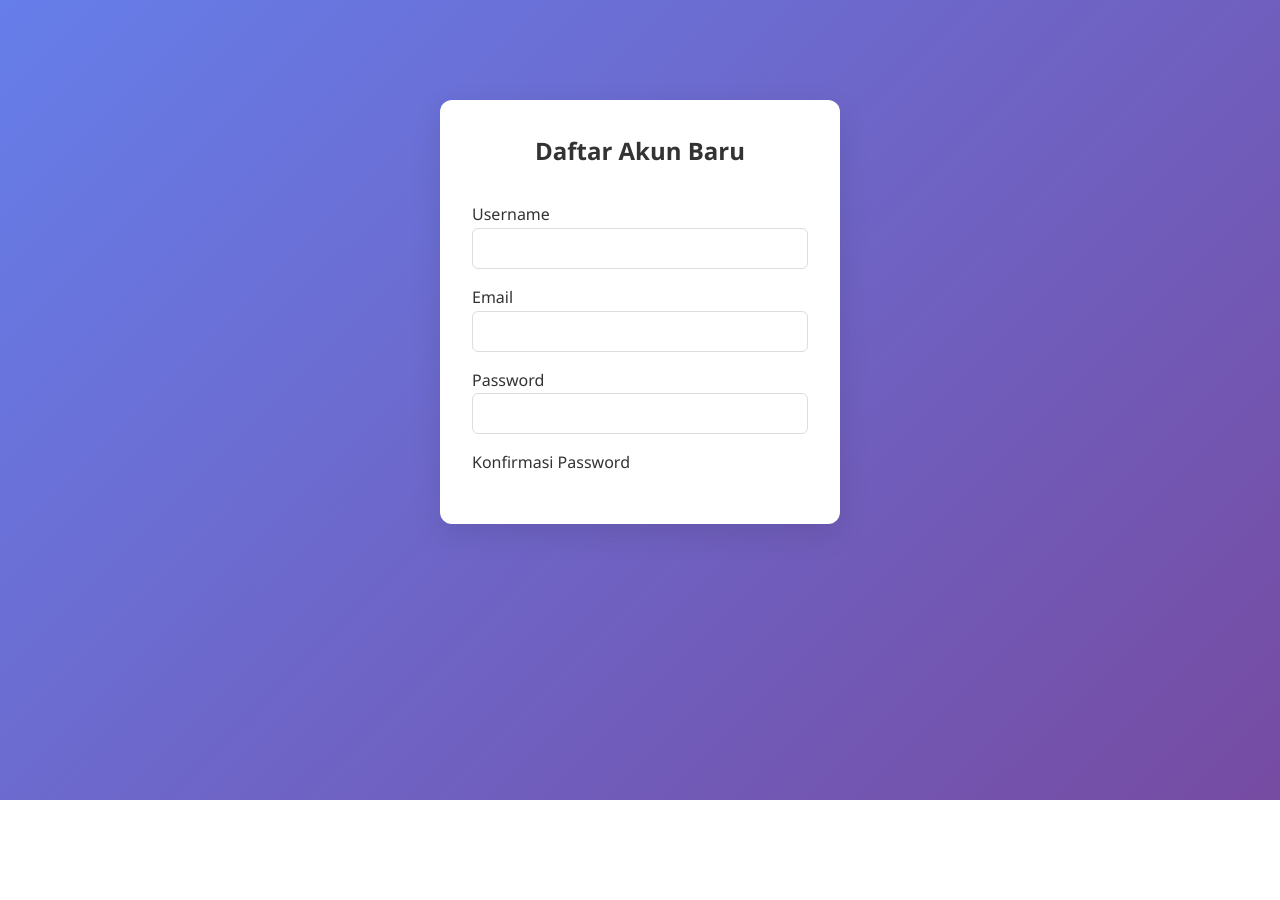
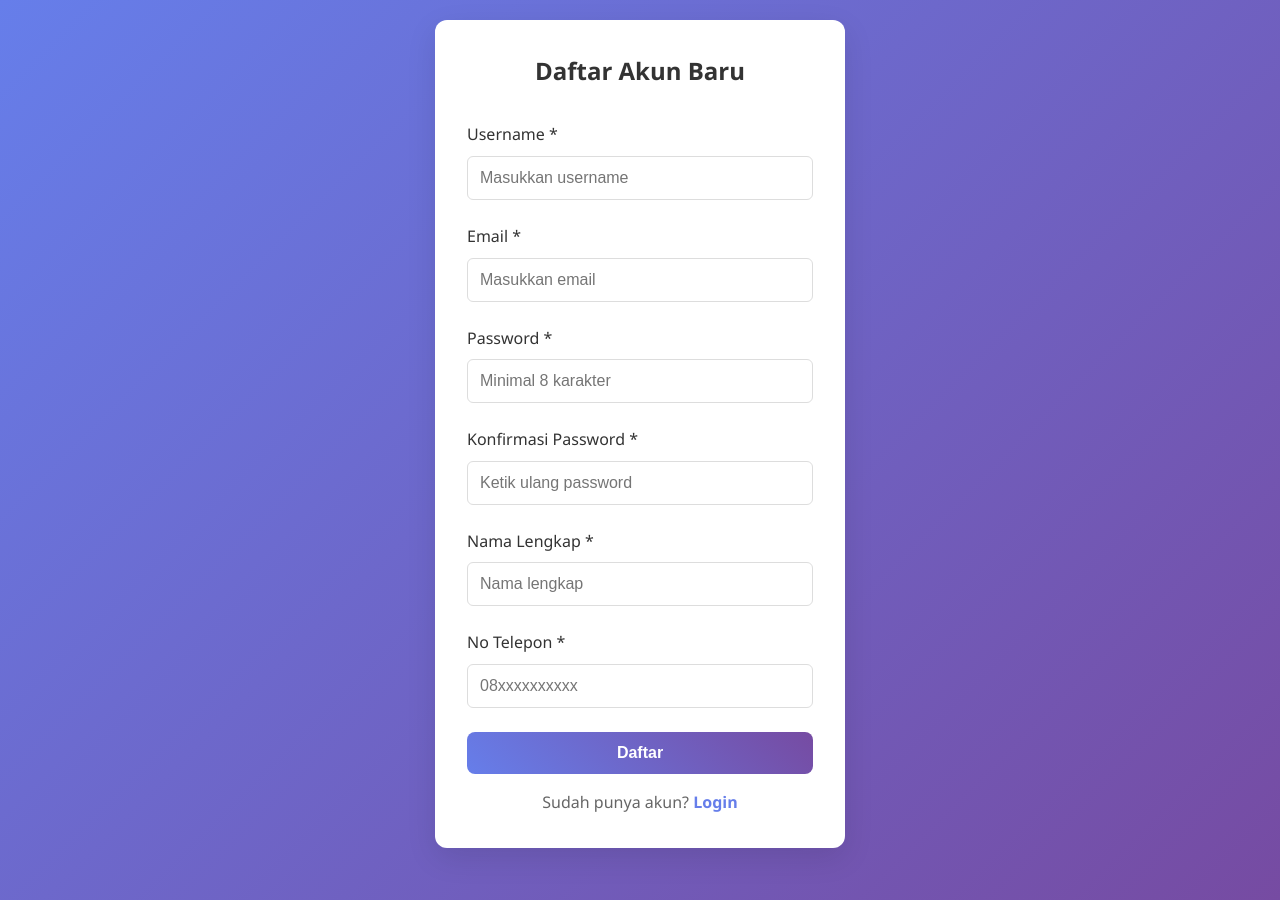
Before and after one commit to AdityaWahyuH/Foundify-Frontend, a plain HTML site: page pages/register.html in a window 1280 px wide. Before the commit the page ends 800 px from the top, so only its background shows below. Drawn offline with Linux system fonts and the light colour scheme.

Commit message:
Page Register

```diff
--- a/pages/register.html
+++ b/pages/register.html
@@ -5,25 +5,188 @@
     <meta name="viewport" content="width=device-width, initial-scale=1.0">
     <title>Register - Foundify</title>
     <link rel="stylesheet" href="../css/style.css">
+    <style>
+        body {
+            margin: 0;
+            padding: 0;
+            font-family: 'Segoe UI', Tahoma, Geneva, Verdana, sans-serif;
+            background: linear-gradient(135deg, #667eea 0%, #764ba2 100%);
+            min-height: 100vh;
+            display: flex;
+            align-items: center;
+            justify-content: center;
+        }
+
+        .auth-container {
+            width: 100%;
+            max-width: 450px;
+            padding: 20px;
+        }
+
+        .card {
+            background: white;
+            border-radius: 12px;
+            padding: 2rem;
+            box-shadow: 0 10px 30px rgba(0,0,0,0.1);
+        }
+
+        h2 {
+            text-align: center;
+            margin-bottom: 2rem;
+            color: #333;
+        }
+
+        .form-group {
+            margin-bottom: 1.5rem;
+        }
+
+        .form-group label {
+            display: block;
+            margin-bottom: 0.5rem;
+            color: #333;
+            font-weight: 500;
+        }
+
+        .form-group input {
+            width: 100%;
+            padding: 12px;
+            border: 1px solid #ddd;
+            border-radius: 6px;
+            font-size: 1rem;
+            box-sizing: border-box;
+        }
+
+        .form-group input:focus {
+            outline: none;
+            border-color: #667eea;
+        }
+
+        .btn-primary {
+            width: 100%;
+            background: linear-gradient(45deg, #667eea, #764ba2);
+            color: white;
+            padding: 12px;
+            border: none;
+            border-radius: 8px;
+            font-size: 1rem;
+            font-weight: 600;
+            cursor: pointer;
+            transition: all 0.3s ease;
+        }
+
+        .btn-primary:hover {
+            transform: translateY(-2px);
+            box-shadow: 0 10px 25px rgba(102, 126, 234, 0.4);
+        }
+
+        p {
+            text-align: center;
+            margin-top: 1rem;
+            color: #666;
+        }
+
+        p a {
+            color: #667eea;
+            text-decoration: none;
+            font-weight: 600;
+        }
+
+        p a:hover {
+            text-decoration: underline;
+        }
+    </style>
 </head>
 <body>
-    <div class="container" style="padding-top: 100px;">
-        <div class="auth-container" style="max-width: 400px; margin: 0 auto;">
-            <div class="card">
-                <h2 style="text-align: center; margin-bottom: 2rem;">Daftar Akun Baru</h2>
-                <form id="registerForm">
-                    <div class="form-group" style="margin-bottom: 1rem;">
-                        <label>Username</label>
-                        <input type="text" id="username" required style="width: 100%; padding: 12px; border: 1px solid #ddd; border-radius: 6px;">
-                    </div>
-                    <div class="form-group" style="margin-bottom: 1rem;">
-                        <label>Email</label>
-                        <input type="email" id="email" required style="width: 100%; padding: 12px; border: 1px solid #ddd; border-radius: 6px;">
-                    </div>
-                    <div class="form-group" style="margin-bottom: 1rem;">
-                        <label>Password</label>
-                        <input type="password" id="password" required style="width: 100%; padding: 12px; border: 1px solid #ddd; border-radius: 6px;">
-                    </div>
-                    <div class="form-group" style="margin-bottom: 1rem;">
-                        <label>Konfirmasi Password</label>
-                        <input type="password" id="password_confirmation" required style="width: 100%; padding: 12px; border: 1px solid
+    <div class="auth-container">
+        <div class="card">
+            <h2>Daftar Akun Baru</h2>
+            <form id="registerForm">
+                <div class="form-group">
+                    <label>Username *</label>
+                    <input type="text" id="username" required placeholder="Masukkan username">
+                </div>
+                <div class="form-group">
+                    <label>Email *</label>
+                    <input type="email" id="email" required placeholder="Masukkan email">
+                </div>
+                <div class="form-group">
+                    <label>Password *</label>
+                    <input type="password" id="password" required placeholder="Minimal 8 karakter">
+                </div>
+                <div class="form-group">
+                    <label>Konfirmasi Password *</label>
+                    <input type="password" id="password_confirmation" required placeholder="Ketik ulang password">
+                </div>
+                <div class="form-group">
+                    <label>Nama Lengkap *</label>
+                    <input type="text" id="nama" required placeholder="Nama lengkap">
+                </div>
+                <div class="form-group">
+                    <label>No Telepon *</label>
+                    <input type="tel" id="no_telp" required placeholder="08xxxxxxxxxx">
+                </div>
+                <button type="submit" class="btn-primary">Daftar</button>
+            </form>
+            <p>
+                Sudah punya akun? <a href="login.html">Login</a>
+            </p>
+        </div>
+    </div>
+
+    <script src="../js/api.js"></script>
+    <script src="../js/auth.js"></script>
+    <script>
+        document.getElementById('registerForm').addEventListener('submit', async (e) => {
+            e.preventDefault();
+
+            const username = document.getElementById('username').value;
+            const email = document.getElementById('email').value;
+            const password = document.getElementById('password').value;
+            const password_confirmation = document.getElementById('password_confirmation').value;
+            const nama = document.getElementById('nama').value;
+            const no_telp = document.getElementById('no_telp').value;
+
+            // Validasi password
+            if (password !== password_confirmation) {
+                alert('Password dan konfirmasi password tidak cocok!');
+                return;
+            }
+
+            if (password.length < 8) {
+                alert('Password minimal 8 karakter!');
+                return;
+            }
+
+            try {
+                const response = await fetch('http://localhost:8000/api/auth/register', {
+                    method: 'POST',
+                    headers: {
+                        'Content-Type': 'application/json',
+                        'Accept': 'application/json'
+                    },
+                    body: JSON.stringify({
+                        username,
+                        email,
+                        password,
+                        password_confirmation,
+                        nama,
+                        no_telp
+                    })
+                });
+
+                const data = await response.json();
+
+                if (!response.ok) {
+                    throw new Error(data.message || 'Registrasi gagal');
+                }
+
+                alert('Registrasi berhasil! Silakan login.');
+                window.location.href = 'login.html';
+
+            } catch (error) {
+                alert('Registrasi gagal: ' + error.message);
+            }
+        });
+    </script>
+</body>
+</html>
```
